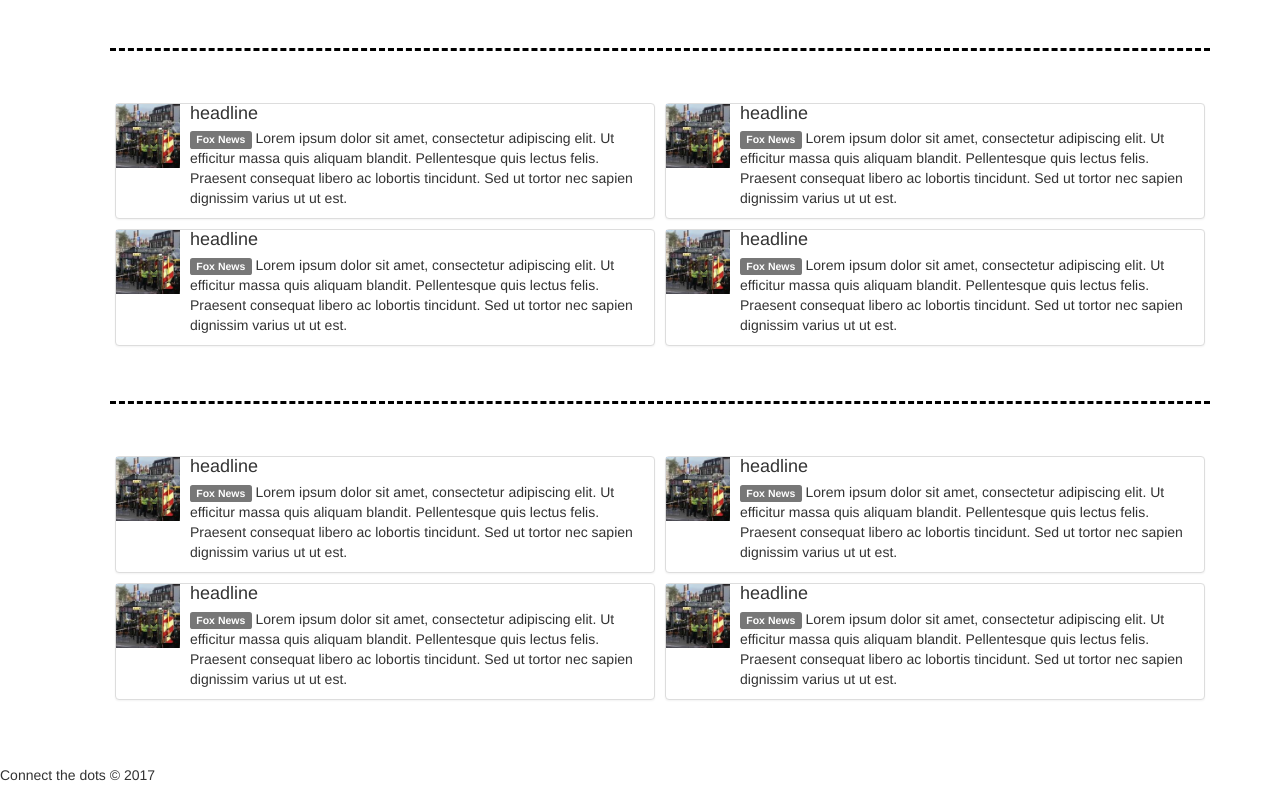
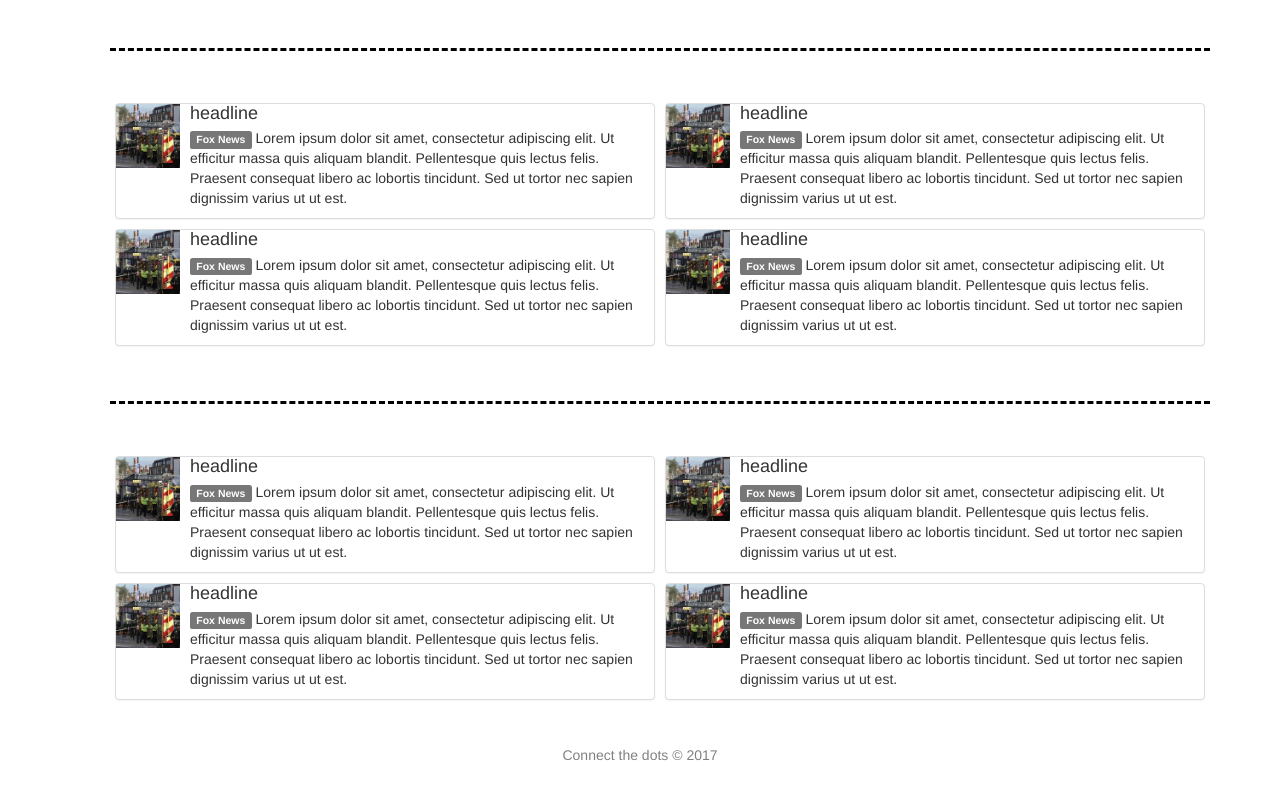
Before and after one commit to klausondrag/connect-the-dots, a React (Create React App) app in the folder connect-the-dots-frontend/: page / in a window 1280 px wide. Shown: the part 325-1125 px from the top of the page. Built offline with nearby package versions, Linux system fonts and the light colour scheme.

Commit message:
Removes obsolete padding at bottom of feed and formats footer

```diff
--- a/connect-the-dots-frontend/src/App.css
+++ b/connect-the-dots-frontend/src/App.css
@@ -17,6 +17,7 @@
 }
 
 .items-list li:last-child {
+  padding-bottom: 0;
   border-bottom: none;
 }
 
@@ -27,6 +28,12 @@
 
 .news-box-panel {
   margin-bottom: 10px !important;
+}
+
+footer {
+  padding: 25px;
+  color: grey;
+  text-align: center;
 }
 
 /* Overwrite styles */
```
